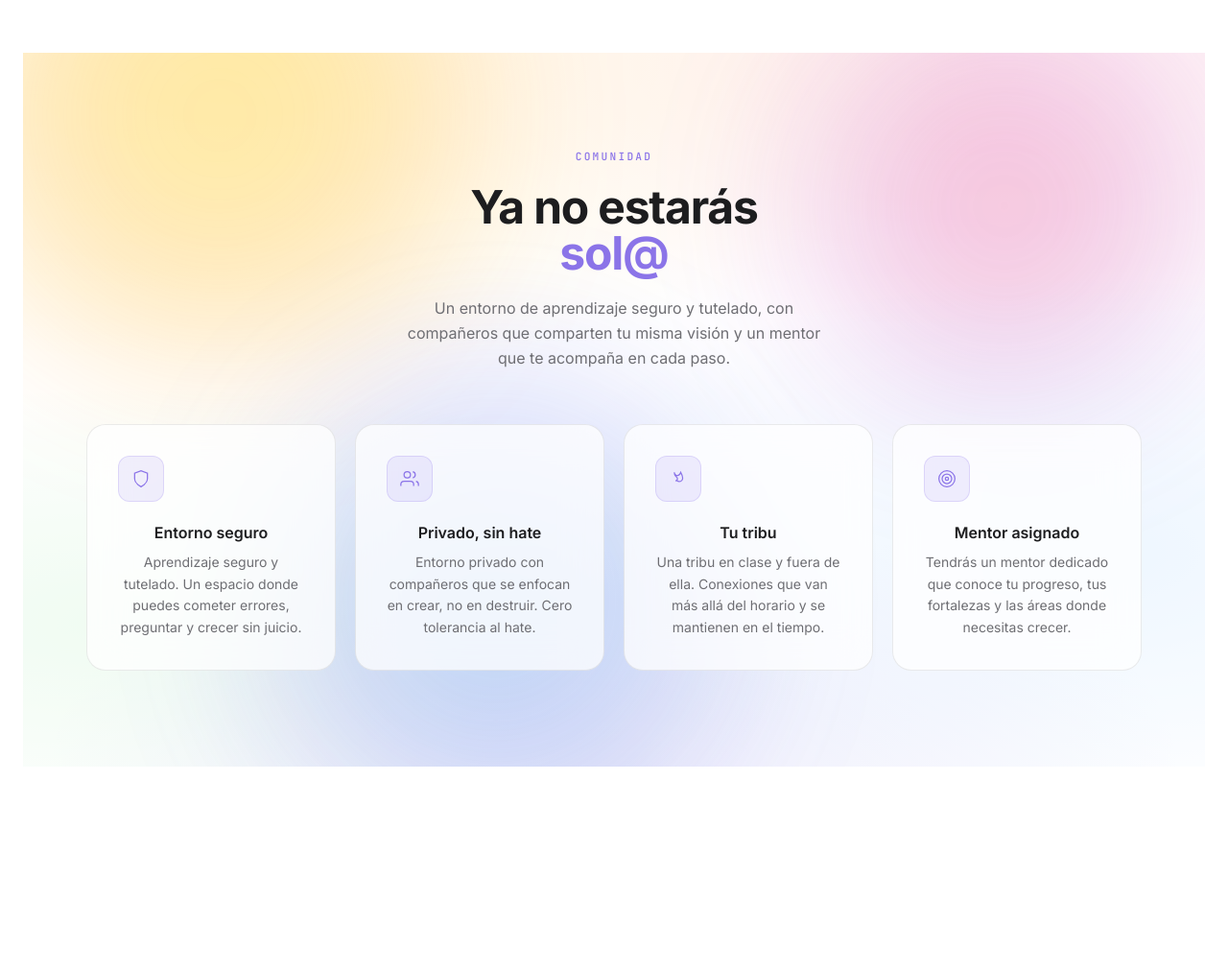
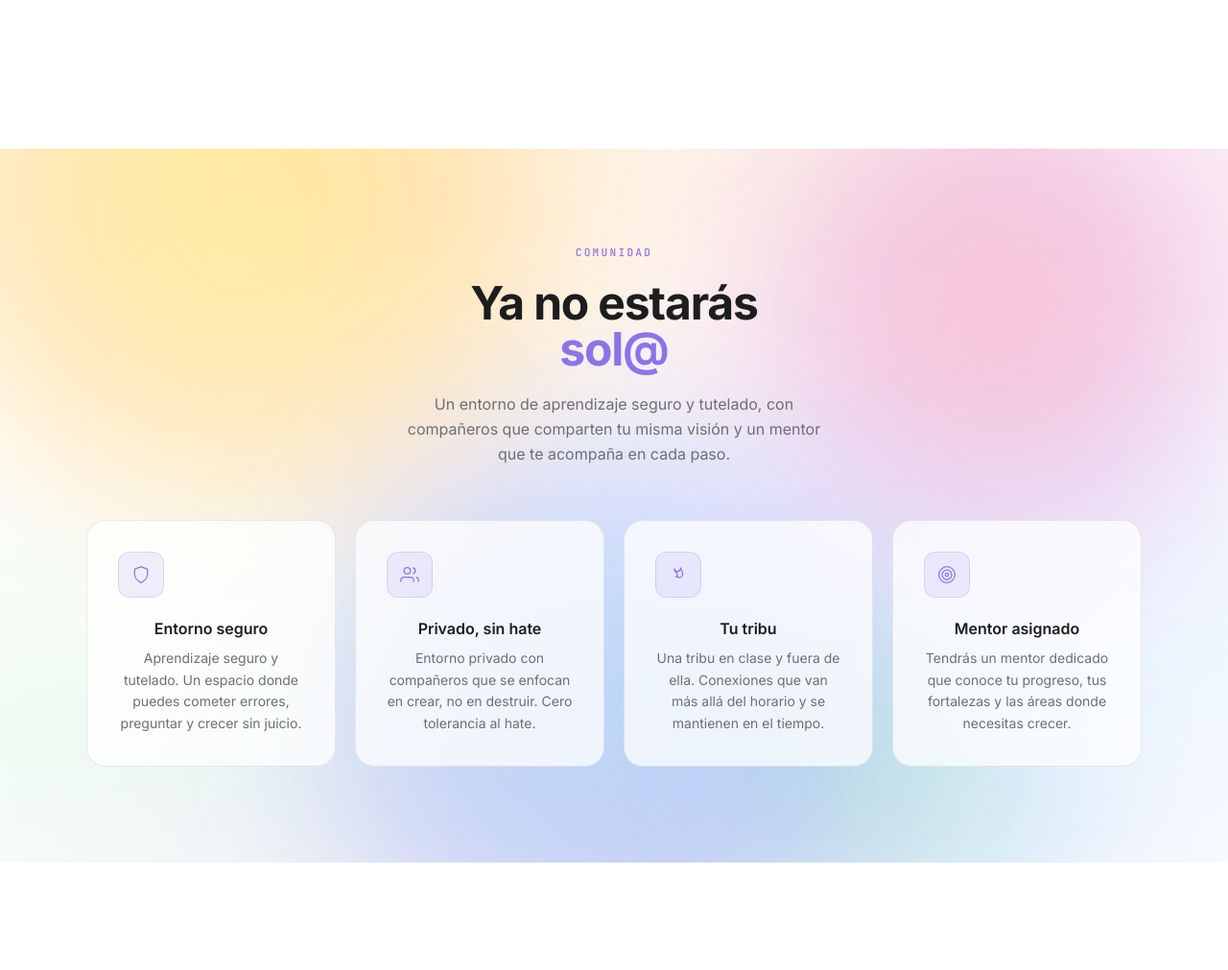
Before and after one commit to vicoyes/master-3d-integral-v2, a website: page techartworlds/master.html in a window 1280 px wide. Shown: the part 5474-6485 px from the top of the page at 96% size. Drawn offline with nearby package versions, Linux system fonts and the light colour scheme; a web font is replaced by a local one.

Commit message:
fix: make Comunidad section truly full width with 100vw hack

```diff
--- a/techartworlds/master.html
+++ b/techartworlds/master.html
@@ -593,28 +593,30 @@
         </div>
     </section>
 
-<!-- Comunidad — Apple Gradient -->
+<!-- Comunidad — Apple Gradient Full Width -->
+<div style="width:100vw;position:relative;left:50%;right:50%;margin-left:-50vw;margin-right:-50vw;padding:100px 0;">
     <section style="
         position: relative;
         overflow: hidden;
         padding: 100px 44px;
         text-align: center;
         background:
-        radial-gradient(ellipse 120% 80% at 20% 0%, rgba(255,214,0, .22) 0%, transparent 55%),
-        radial-gradient(ellipse 100% 70% at 80% 0%, rgba(255,55,95, .18) 0%, transparent 55%),
-        radial-gradient(ellipse 80% 60% at 50% 100%, rgba(94,92,230, .20) 0%, transparent 60%),
-        radial-gradient(ellipse 110% 60% at 10% 80%, rgba(50,215,75, .16) 0%, transparent 55%),
-        radial-gradient(ellipse 90% 70% at 90% 70%, rgba(41,151,255, .18) 0%, transparent 55%),
+            radial-gradient(ellipse 140% 100% at 20% 0%, rgba(255,214,0, .22) 0%, transparent 55%),
+            radial-gradient(ellipse 120% 80% at 80% 0%, rgba(255,55,95, .18) 0%, transparent 55%),
+            radial-gradient(ellipse 100% 70% at 50% 100%, rgba(94,92,230, .20) 0%, transparent 60%),
+            radial-gradient(ellipse 130% 70% at 10% 80%, rgba(50,215,75, .16) 0%, transparent 55%),
+            radial-gradient(ellipse 110% 80% at 90% 70%, rgba(41,151,255, .18) 0%, transparent 55%),
             #fff;
     ">
         <!-- Frost -->
         <div style="position:absolute;inset:0;background:rgba(255,255,255,.55);pointer-events:none;"></div>
         <!-- Orbes -->
-    <div style="position:absolute;border-radius:50%;filter:blur(80px);opacity:.55;width:500px;height:500px;top:-150px;left:-100px;background:radial-gradient(circle,rgba(255,214,0,.6) 0%,rgba(255,149,0,.4) 60%,transparent 100%);animation:drift1 18s ease-in-out infinite;pointer-events:none;"></div>
-    <div style="position:absolute;border-radius:50%;filter:blur(80px);opacity:.55;width:400px;height:400px;top:-80px;right:-60px;background:radial-gradient(circle,rgba(255,55,95,.55) 0%,rgba(175,82,222,.4) 60%,transparent 100%);animation:drift2 22s ease-in-out infinite;pointer-events:none;"></div>
-    <div style="position:absolute;border-radius:50%;filter:blur(80px);opacity:.55;width:450px;height:450px;bottom:-100px;left:25%;background:radial-gradient(circle,rgba(41,151,255,.5) 0%,rgba(94,92,230,.4) 60%,transparent 100%);animation:drift3 20s ease-in-out infinite;pointer-events:none;"></div>
+        <div style="position:absolute;border-radius:50%;filter:blur(80px);opacity:.55;width:600px;height:600px;top:-200px;left:-100px;background:radial-gradient(circle,rgba(255,214,0,.6) 0%,rgba(255,149,0,.4) 60%,transparent 100%);animation:drift1 18s ease-in-out infinite;pointer-events:none;"></div>
+        <div style="position:absolute;border-radius:50%;filter:blur(80px);opacity:.55;width:500px;height:500px;top:-100px;right:-80px;background:radial-gradient(circle,rgba(255,55,95,.55) 0%,rgba(175,82,222,.4) 60%,transparent 100%);animation:drift2 22s ease-in-out infinite;pointer-events:none;"></div>
+        <div style="position:absolute;border-radius:50%;filter:blur(80px);opacity:.55;width:550px;height:550px;bottom:-150px;left:30%;background:radial-gradient(circle,rgba(41,151,255,.5) 0%,rgba(94,92,230,.4) 60%,transparent 100%);animation:drift3 20s ease-in-out infinite;pointer-events:none;"></div>
+        <div style="position:absolute;border-radius:50%;filter:blur(80px);opacity:.45;width:400px;height:400px;bottom:-80px;right:10%;background:radial-gradient(circle,rgba(50,215,75,.45) 0%,rgba(41,151,255,.3) 60%,transparent 100%);animation:drift1 16s ease-in-out infinite reverse;pointer-events:none;"></div>
         <!-- Content -->
-    <div style="position:relative;z-index:2;">
+        <div style="position:relative;z-index:2;max-width:1100px;margin:0 auto;">
             <p class="label-apple mb-5" style="color:#8B74E8;">Comunidad</p>
             <h2 class="text-3xl lg:text-5xl font-bold tracking-tight leading-[1.1] mb-5" style="color:#1d1d1f;">
                 Ya no estarás<br/><span style="color:#8B74E8;">sol@</span>
@@ -622,7 +624,7 @@
             <p class="text-base max-w-md mx-auto leading-relaxed mb-14" style="color:#6e6e73;">
                 Un entorno de aprendizaje seguro y tutelado, con compañeros que comparten tu misma visión y un mentor que te acompaña en cada paso.
             </p>
-        <div class="grid grid-cols-1 sm:grid-cols-2 lg:grid-cols-4 gap-5" style="max-width:1100px;margin:0 auto;">
+            <div class="grid grid-cols-1 sm:grid-cols-2 lg:grid-cols-4 gap-5">
                 <div class="p-8" style="background:rgba(255,255,255,.75);backdrop-filter:blur(20px);border:1px solid rgba(0,0,0,.08);border-radius:1.25rem;">
                     <div class="w-12 h-12 rounded-xl flex items-center justify-center mb-5" style="background:rgba(139,116,232,0.12);border:1px solid rgba(139,116,232,0.2);">
                         <svg class="w-5 h-5" style="color:#8B74E8;" fill="none" stroke="currentColor" stroke-width="1.5" viewBox="0 0 24 24"><path d="M12 22s8-4 8-10V5l-8-3-8 3v7c0 6 8 10 8 10z"/></svg>
@@ -654,9 +656,7 @@
             </div>
         </div>
     </section>
-
 </div>
-    </section>
 
     <!-- CTA Final -->
     <section id="cta" class="py-24 lg:py-32 bg-white">
```
Lines whose indentation alone changed are shown as unchanged.
